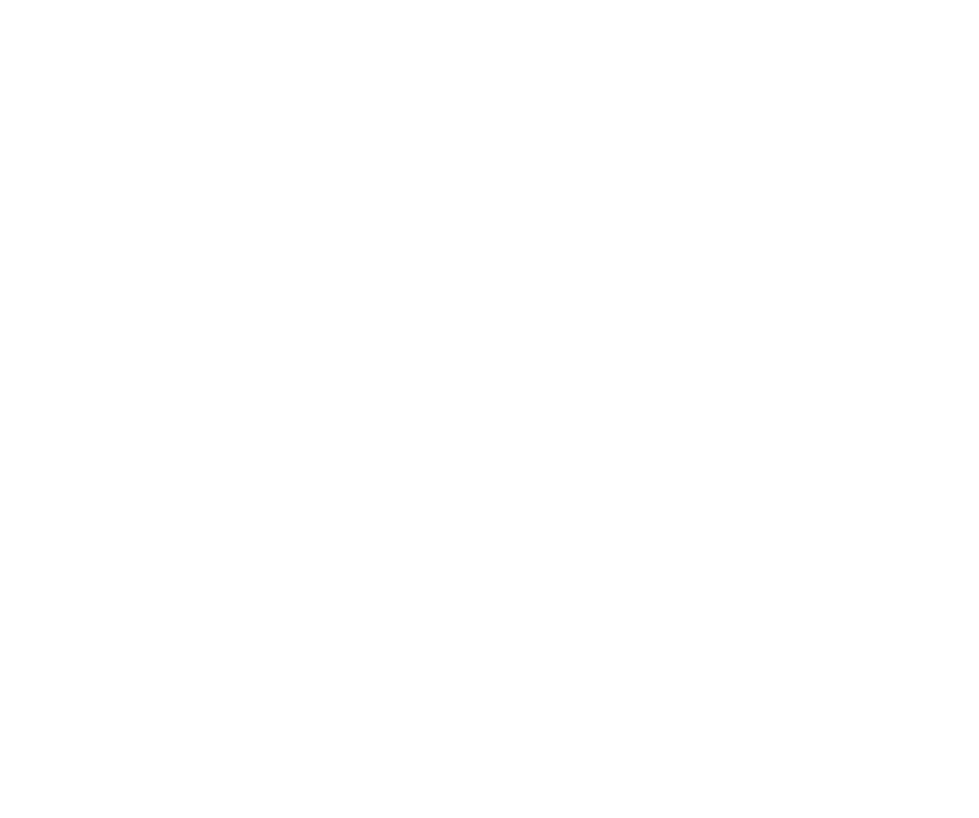
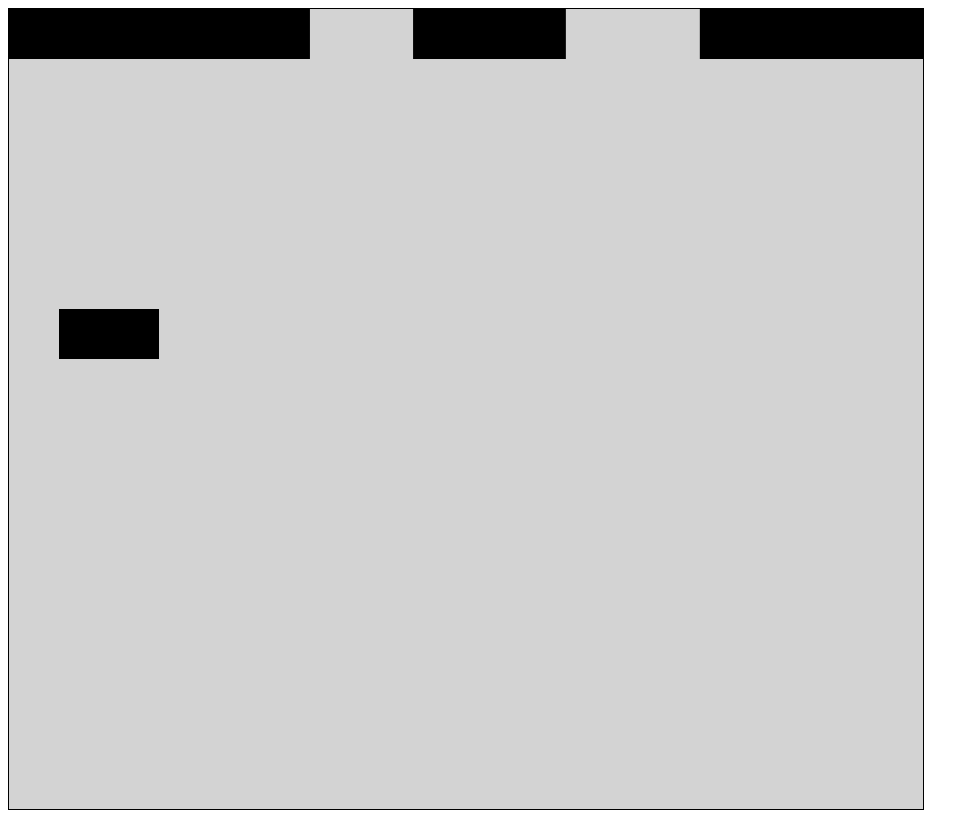
Before and after one commit to dchen323/GetOut, a website built with webpack: page index.html in a window 1280 px wide. Shown: the whole page, without its empty margins (0-979 px from the left). Built offline with nearby package versions, Linux system fonts and the light colour scheme.

Commit message:
Create a start canvas

```diff
--- /dev/null
+++ b/css/css.css
@@ -0,0 +1,8 @@
+#canvas {
+  border: 1px solid black;
+  background: lightgray;
+}
+
+body {
+  display: flex;
+}
--- a/index.html
+++ b/index.html
@@ -2,7 +2,8 @@
 <html lang="en" dir="ltr">
   <head>
     <meta charset="utf-8">
-    <title></title>
+    <title>GetOut</title>
+    <link rel="stylesheet" href="./css/css.css">
   </head>
   <body>
     <canvas id="canvas"></canvas>
--- a/lib/main.js
+++ b/lib/main.js
@@ -0,0 +1,29 @@
+
+
+document.addEventListener("DOMContentLoaded", () => {
+  const canvas = document.getElementById('canvas');
+  const c = canvas.getContext('2d');
+
+  canvas.width = window.innerWidth / 1.4;
+  canvas.height = window.innerHeight;
+
+  let x = 0;
+  let y = 0;
+  let length = 50;
+  let width = Math.random()+1 * 300;
+
+  for(let i = 0; i < 3; i ++){
+    c.fillRect(x,y,width,length);
+    x = x + width + (Math.random() + 0.5) * 100;
+    width = (Math.random()+ 0.5) * 300;
+    if(x + width > canvas.width){
+      width = canvas.width - x;
+    }
+  }
+
+  let startX = 50;
+  let startY = 300;
+
+  c.fillRect(startX,startY,100, startX);
+
+});
```
Also changed, not shown: lib/map.js (added).
